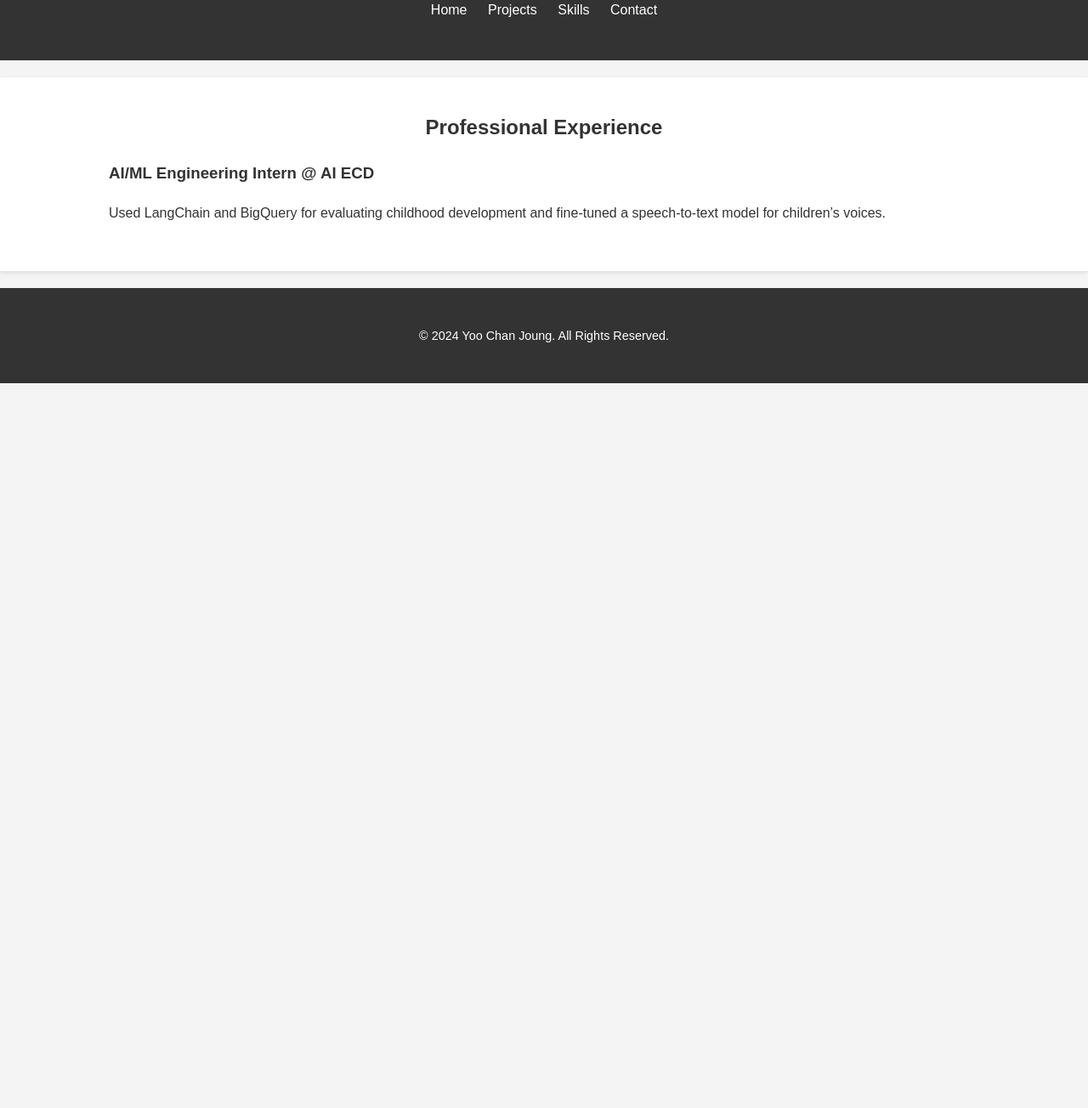
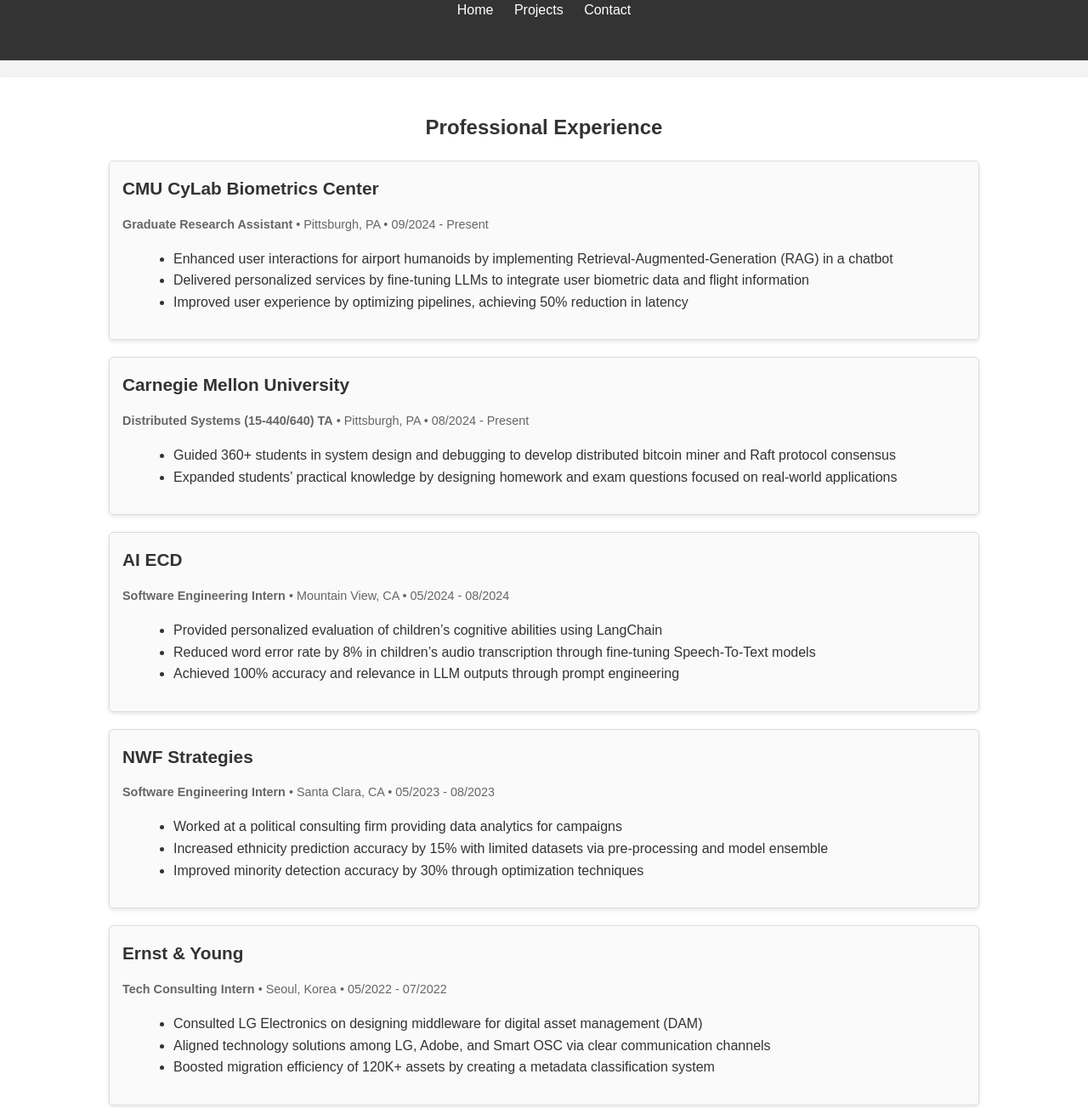
Before and after one commit to ycjoung0829/ycjoung0829.github.io, a plain HTML site: page experience.html in a window 1280 px wide. Shown: the part 111-1415 px from the top of the page at 85% size. Before the commit the page ends 800 px from the top, so only its background shows below. Drawn offline with Linux system fonts and the light colour scheme.

Commit message:
updated work experience

```diff
--- a/experience.html
+++ b/experience.html
@@ -14,8 +14,7 @@
                 <ul>
                     <li><a href="index.html">Home</a></li>
                     <li><a href="projects.html">Projects</a></li>
-                    <li><a href="skills.html">Skills</a></li>
-                    <li><a href="contact.html">Contact</a></li>
+                    <li><a href="#contact">Contact</a></li>
                 </ul>
             </nav>
         </div>
@@ -24,8 +23,60 @@
     <section>
         <div class="container">
             <h2>Professional Experience</h2>
-            <h3>AI/ML Engineering Intern @ AI ECD</h3>
-            <p>Used LangChain and BigQuery for evaluating childhood development and fine-tuned a speech-to-text model for children’s voices.</p>
+
+            <!-- Graduate Research Assistant Experience -->
+            <div class="job">
+                <h3>CMU CyLab Biometrics Center</h3>
+                <p><strong>Graduate Research Assistant</strong> • Pittsburgh, PA • 09/2024 - Present</p>
+                <ul>
+                    <li>Enhanced user interactions for airport humanoids by implementing Retrieval-Augmented-Generation (RAG) in a chatbot</li>
+                    <li>Delivered personalized services by fine-tuning LLMs to integrate user biometric data and flight information</li>
+                    <li>Improved user experience by optimizing pipelines, achieving 50% reduction in latency</li>
+                </ul>
+            </div>
+
+            <!-- Distributed Systems TA Experience -->
+            <div class="job">
+                <h3>Carnegie Mellon University</h3>
+                <p><strong>Distributed Systems (15-440/640) TA</strong> • Pittsburgh, PA • 08/2024 - Present</p>
+                <ul>
+                    <li>Guided 360+ students in system design and debugging to develop distributed bitcoin miner and Raft protocol consensus</li>
+                    <li>Expanded students’ practical knowledge by designing homework and exam questions focused on real-world applications</li>
+                </ul>
+            </div>
+
+            <!-- AI ECD Experience -->
+            <div class="job">
+                <h3>AI ECD</h3>
+                <p><strong>Software Engineering Intern</strong> • Mountain View, CA • 05/2024 - 08/2024</p>
+                <ul>
+                    <li>Provided personalized evaluation of children’s cognitive abilities using LangChain</li>
+                    <li>Reduced word error rate by 8% in children’s audio transcription through fine-tuning Speech-To-Text models</li>
+                    <li>Achieved 100% accuracy and relevance in LLM outputs through prompt engineering</li>
+                </ul>
+            </div>
+
+            <!-- NWF Strategies Experience -->
+            <div class="job">
+                <h3>NWF Strategies</h3>
+                <p><strong>Software Engineering Intern</strong> • Santa Clara, CA • 05/2023 - 08/2023</p>
+                <ul>
+                    <li>Worked at a political consulting firm providing data analytics for campaigns</li>
+                    <li>Increased ethnicity prediction accuracy by 15% with limited datasets via pre-processing and model ensemble</li>
+                    <li>Improved minority detection accuracy by 30% through optimization techniques</li>
+                </ul>
+            </div>
+
+            <!-- Ernst & Young Experience -->
+            <div class="job">
+                <h3>Ernst & Young</h3>
+                <p><strong>Tech Consulting Intern</strong> • Seoul, Korea • 05/2022 - 07/2022</p>
+                <ul>
+                    <li>Consulted LG Electronics on designing middleware for digital asset management (DAM)</li>
+                    <li>Aligned technology solutions among LG, Adobe, and Smart OSC via clear communication channels</li>
+                    <li>Boosted migration efficiency of 120K+ assets by creating a metadata classification system</li>
+                </ul>
+            </div>
         </div>
     </section>
 
--- a/style.css
+++ b/style.css
@@ -92,3 +92,30 @@
     margin-top: 20px;
     font-size: 0.9rem;
 }
+
+/* Job Section Styling */
+.job {
+    margin-bottom: 20px;
+    padding: 15px;
+    border: 1px solid #ddd;
+    border-radius: 5px;
+    background: #fafafa;
+    box-shadow: 0 2px 5px rgba(0, 0, 0, 0.1);
+}
+
+.job h3 {
+    margin: 0;
+    color: #333;
+    font-size: 1.3rem;
+}
+
+.job p {
+    font-size: 0.9rem;
+    color: #666;
+}
+
+.job ul {
+    list-style-type: disc;
+    margin-left: 20px;
+    color: #333;
+}
```
Also changed, not shown: index.html (+9 -9 lines).
